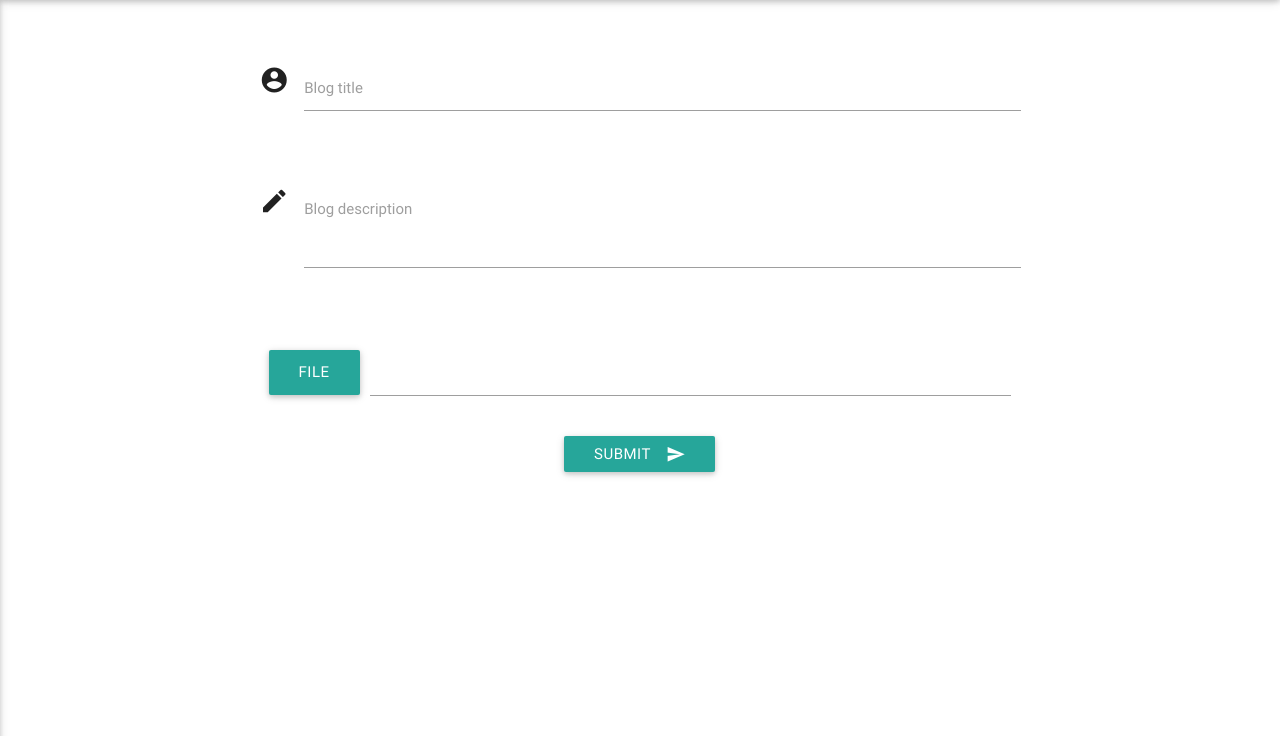
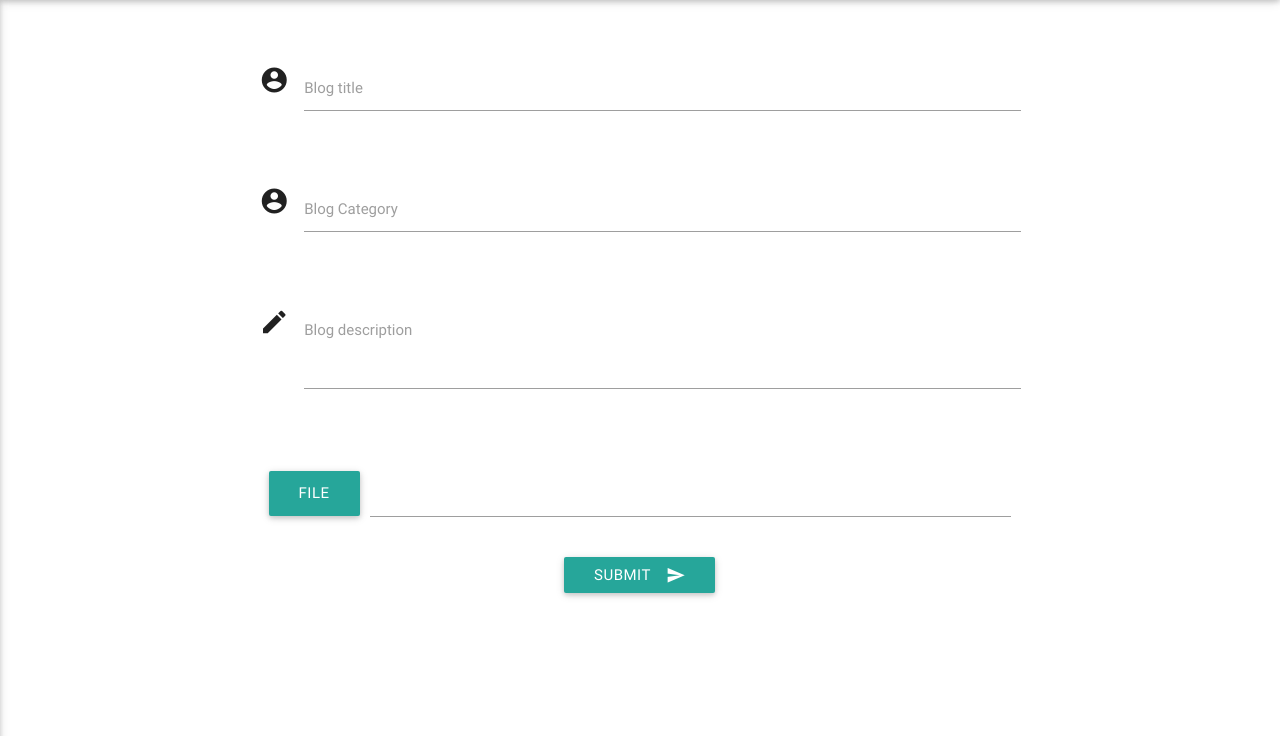
Before and after one commit to SatenderRathore/ThePerfectBlog, a PHP site: page /blogger_account_create.php in a window 1280 px wide. Shown: the part 64-800 px from the top of the page. Run offline with PHP 8.4, Linux system fonts and the light colour scheme; the visitor is signed in with stand-in values (Sample User, id 1); some libraries are stand-ins or nearby versions.

Commit message:
add blog categoty in blogger_account_create.php

```diff
--- a/backend/bloggers/bloggers_data.php
+++ b/backend/bloggers/bloggers_data.php
@@ -8,7 +8,9 @@ if(isset($_POST['submit']))
 	$blog_desc     = $_POST['blog_desc'];
 	$blog_category = $_POST['blog_cat'];
 	$blog_author   = $_SESSION['blog_author'];
+	print_r($_POST['blog_title']);
 
+	print_r($_POST['blog_cat']);
 	$current_date = date("Y-m-d");
 
 	$insert_query = "INSERT INTO blog_master (blogger_id,blog_title,blog_desc,blog_category,blog_author,creation_date,updation_date) VALUES('$blogger_id','$blog_title','$blog_desc','$blog_category','$blog_author','$current_date','$current_date')";
--- a/frontend/blogger_account_create.php
+++ b/frontend/blogger_account_create.php
@@ -69,6 +69,15 @@ if(!isset($_SESSION['email']))
               </div>-->
             </div>
           </div>
+          <div class="row">
+           <div class="row">
+              <div class="input-field col m10 offset-m1 l10 offset-l1 s12">
+                <i class="material-icons prefix">account_circle</i>
+                <input id="blog_cat" type="text" class="validate" name="blog_cat">
+                <label for="icon_prefix">Blog Category</label>
+              </div>
+            </div>
+          </div>
 
           <div class="row">
        			<div class="row">
```
